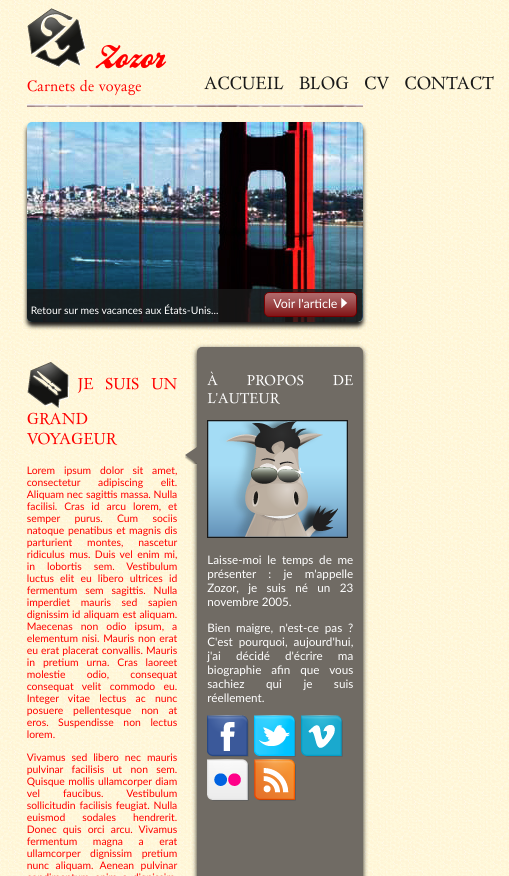
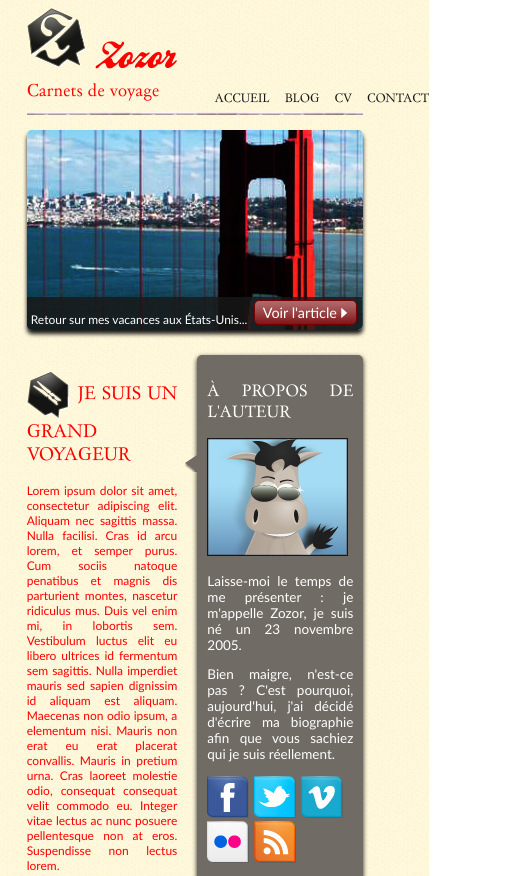
Before and after one commit to adriana-lazurca/ChallengeResponsive, a plain HTML site: page index.html in a window 390 px wide. Shown: the top 876 px of the page, 509 px wide, since content can reach past the window. Drawn offline with Linux system fonts and the light colour scheme.

Commit message:
change nav tablet

```diff
--- a/style.css
+++ b/style.css
@@ -270,10 +270,12 @@ footer h1 {
 @media only screen and (min-width: 301px) and (max-width: 768px) {
   body {
     color: red;
-    font-size: small;
+    font-size: 15px;
   }
 
   nav {
+      font-size: 9px;
+      max-width: 67%;
 
   }
 }
```
